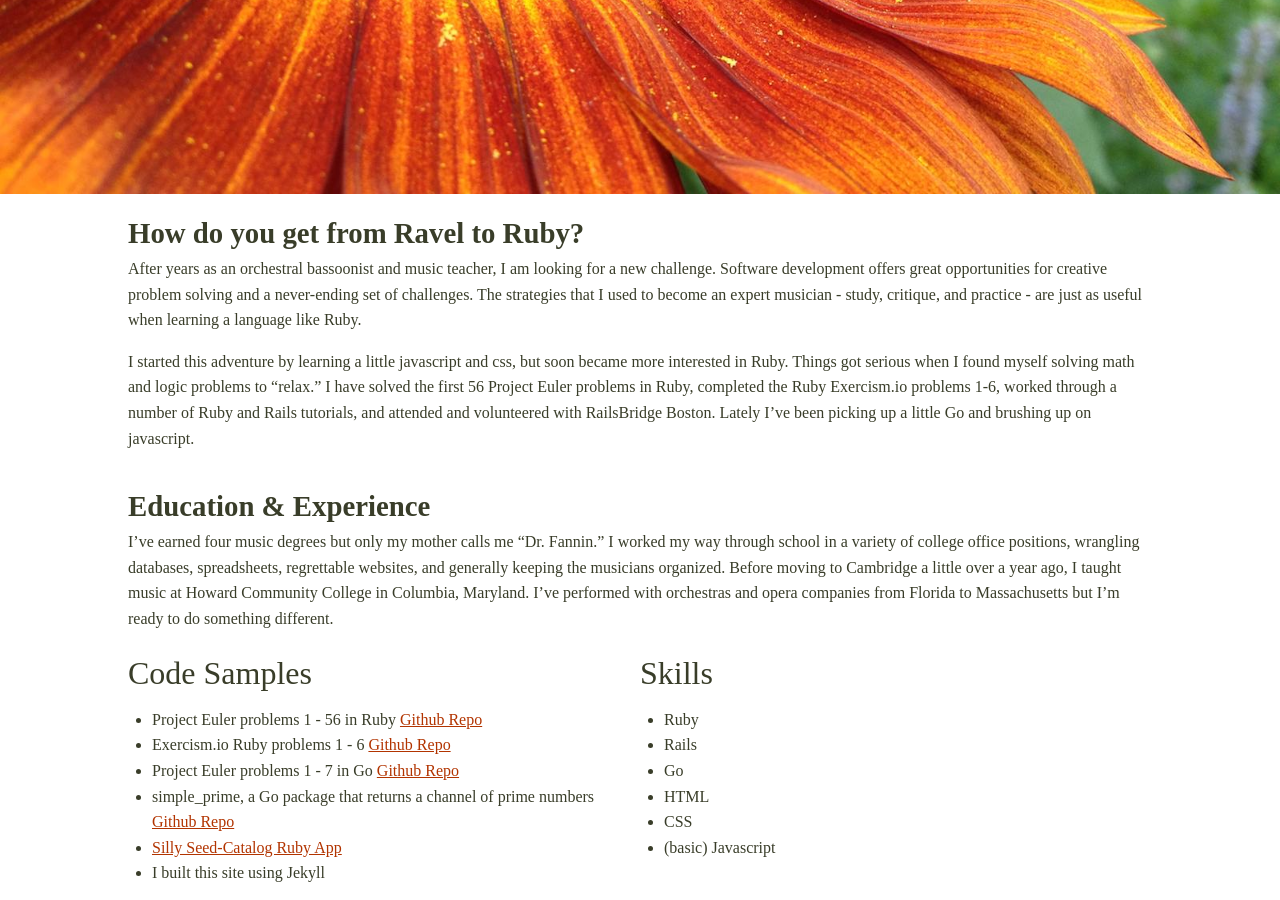
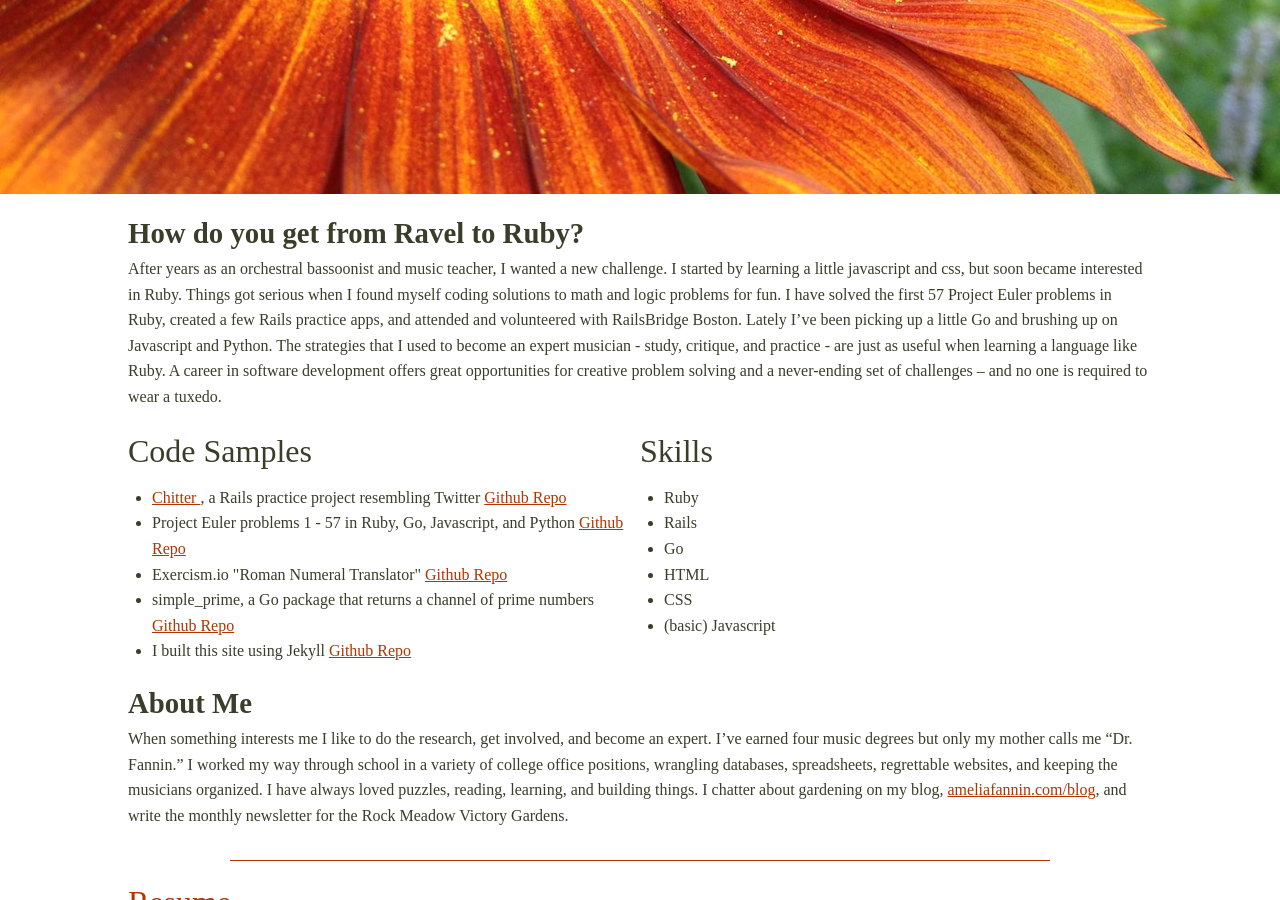
Before and after one commit to AmeliaFannin/AmeliaFannin.github.io, a Jekyll site: the page built from index.md, in a window 1280 px wide and 900 px high, scrolled down 706 px. Built offline with Jekyll 4.4.1, drawn with Linux system fonts in a browser that asks for light colours; some of the changed text lies outside the part shown.

Commit message:
edited content

```diff
--- a/index.md
+++ b/index.md
@@ -4,33 +4,31 @@ layout: index
 
 
 #### How do you get from Ravel to Ruby?
-After years as an orchestral bassoonist and music teacher, I am looking for a new challenge. Software development offers great opportunities for creative problem solving and a never-ending set of challenges. The strategies that I used to become an expert musician - study, critique, and practice - are just as useful when learning a language like Ruby.
-
-I started this adventure by learning a little javascript and css, but soon became more interested in Ruby. Things got serious when I found myself solving math and logic problems to "relax." I have solved the first 56 Project Euler problems in Ruby, completed the Ruby Exercism.io problems 1-6, worked through a number of Ruby and Rails tutorials, and attended and volunteered with RailsBridge Boston. Lately I've been picking up a little Go and brushing up on javascript.
 
 
-#### Education & Experience
-
-I've earned four music degrees but only my mother calls me "Dr. Fannin." I worked my way through school in a variety of college office positions, wrangling databases, spreadsheets, regrettable websites, and generally keeping the musicians organized. Before moving to Cambridge a little over a year ago, I taught music at Howard Community College in Columbia, Maryland. I've performed with orchestras and opera companies from Florida to Massachusetts but I'm ready to do something different.
+ After years as an orchestral bassoonist and music teacher, I wanted a new challenge. I started by learning a little javascript and css, but soon became interested in Ruby. Things got serious when I found myself coding solutions to math and logic problems for fun. I have solved the first 57 Project Euler problems in Ruby, created a few Rails practice apps, and attended and volunteered with RailsBridge Boston. Lately I've been picking up a little Go and brushing up on Javascript and Python. The strategies that I used to become an expert musician - study, critique, and practice - are just as useful when learning a language like Ruby. A career in software development offers great opportunities for creative problem solving and a never-ending set of challenges -- and no one is required to wear a tuxedo.
 
 <div class="col">
   <h3>Code Samples</h3>
   <ul>
     <li>
-      Project Euler problems 1 - 56 in Ruby
+      <a href="https://young-sands-6021.herokuapp.com" target="_blank">
+        Chitter
+      </a>
+       , a Rails practice project resembling Twitter
+      <a href="https://github.com/AmeliaFannin/chitter_app" target="_blank">
+        Github Repo
+      </a>
+    </li>
+    <li>
+      Project Euler problems 1 - 57 in Ruby, Go, Javascript, and Python
       <a href="https://github.com/AmeliaFannin/euler" target="_blank">
         Github Repo
       </a>
     </li>
     <li>
-      Exercism.io Ruby problems 1 - 6
+      Exercism.io "Roman Numeral Translator"
       <a href="https://github.com/AmeliaFannin/Exercism-Ruby" target="_blank">
-        Github Repo
-      </a>
-    </li>
-    <li>
-      Project Euler problems 1 - 7 in Go
-      <a href="https://github.com/AmeliaFannin/euler/tree/master/go" target="_blank">
         Github Repo
       </a>
     </li>
@@ -41,12 +39,10 @@ I've earned four music degrees but only my mother calls me "Dr. Fannin." I worke
       </a>
     </li>
     <li>
-      <a href="https://github.com/AmeliaFannin/seed-catalog" target="_blank">
-        Silly Seed-Catalog Ruby App
+      I built this site using Jekyll
+      <a href="https://github.com/AmeliaFannin/AmeliaFannin.github.io" target="_blank">
+        Github Repo
       </a>
-    </li>
-    <li>
-      I built this site using Jekyll
     </li>
   </ul>
 </div>
@@ -64,7 +60,9 @@ I've earned four music degrees but only my mother calls me "Dr. Fannin." I worke
 </div>
 
 ####About Me
-I can't say I was programming at the age of 3, but I have always loved puzzles, reading, learning, and building things.  When something interests me I like to do the research, get involved, and become an expert. I natter on about gardening and food on my blog, <a href="http://ameliafannin.com/blog" target="blank">ameliafannin.com/blog</a>, and write the monthly newsletter for my community garden.  I like dogs, traveling, trying new foods, arts and crafts, and craft beer.
+
+
+ When something interests me I like to do the research, get involved, and become an expert. I've earned four music degrees but only my mother calls me "Dr. Fannin." I worked my way through school in a variety of college office positions, wrangling databases, spreadsheets, regrettable websites, and keeping the musicians organized. I have always loved puzzles, reading, learning, and building things. I chatter about gardening on my blog, <a href="http://ameliafannin.com/blog" target="blank">ameliafannin.com/blog</a>, and write the monthly newsletter for the Rock Meadow Victory Gardens.
 
 ---
 
@@ -93,12 +90,10 @@ I can't say I was programming at the age of 3, but I have always loved puzzles,
 * (basic) Javascript
 
 ##### Projects
-* Project Euler problems 1 - 56 in Ruby
+* Chitter, a Rails practice app resembling Twitter
+* Project Euler problems 1 - 57 in Ruby, Go, Javascript, and Python
 * Exercism.io Ruby problems 1 - 6
-* Project Euler problems 1 - 7 in Go
 * simple_prime, a Go package that returns a channel of prime numbers
-* Project Euler problems 1 - 3 in javascript
-* Seed Catalog Rails App
 
 ##### Community Events
 * RailsBridge Boston (teaching assistant), September 2014
```
Also changed, not shown: other parts of index.md (+0 -1 lines), 1 other file.
